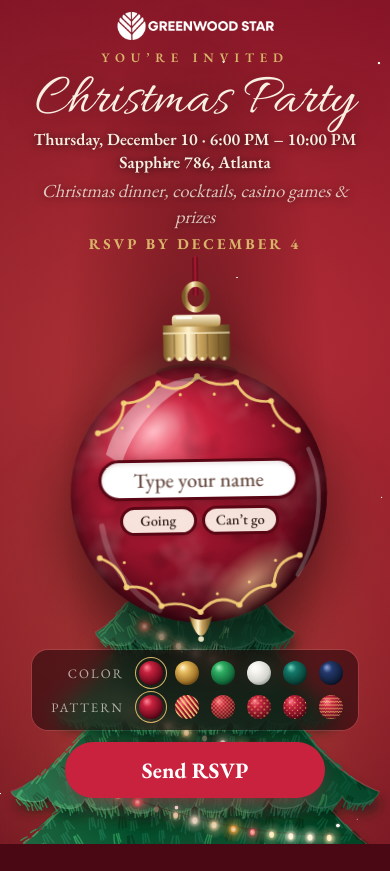
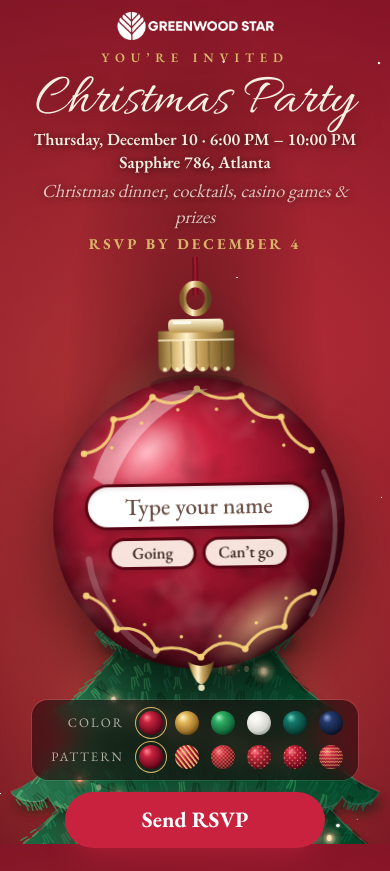
Before and after one commit to tigerclubec/greenwood-christmas-atlanta, a Next.js app in the folder greenwood-christmas-atlanta/: page / in a window 390 px wide. Before the commit the page ends 844 px from the top, so only its background shows below. Built offline with nearby package versions, Linux system fonts and the light colour scheme.

Commit message:
Adjust bauble size CSS properties for responsiveness

```diff
--- a/greenwood-christmas-atlanta/app/globals.css
+++ b/greenwood-christmas-atlanta/app/globals.css
@@ -186,12 +186,12 @@ body {
 .field:focus { outline: none; border-color: var(--color-teal); box-shadow: 0 0 0 3px rgba(17, 113, 95, 0.15); }
 
 /* the ornament takes whatever height is left, so nothing needs scrolling */
-.bauble-size { width: clamp(150px, min(82vw, calc((100dvh - 480px) / 1.42)), 380px); }
+.bauble-size { width: clamp(170px, min(92vw, calc((100dvh - 430px) / 1.42)), 440px); }
 @media (min-width: 1024px) {
-  .bauble-size { width: clamp(300px, min(calc((100dvh - 340px) / 1.4), 36vw), 580px); }
+  .bauble-size { width: clamp(340px, min(calc((100dvh - 300px) / 1.4), 42vw), 680px); }
 }
 @media (min-width: 1024px) and (max-height: 820px) {
-  .bauble-size { width: clamp(260px, min(calc((100dvh - 320px) / 1.4), 36vw), 580px); }
+  .bauble-size { width: clamp(300px, min(calc((100dvh - 290px) / 1.4), 42vw), 680px); }
   .hide-short {
     font-size: 1rem !important;
     line-height: 1.2 !important;
```
